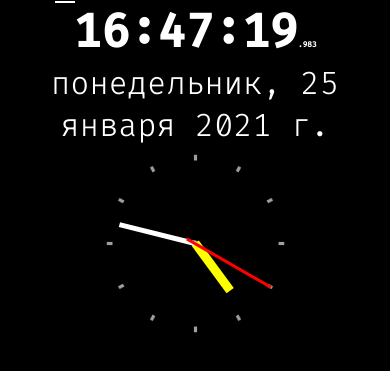
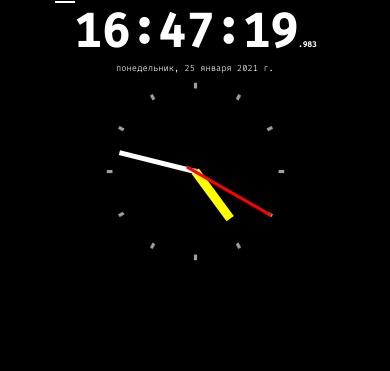
Before and after one commit to dan63047/html-js-css-clocks, a plain HTML site: page index.html in a window 390 px wide. Shown: the part 41-412 px from the top of the page. Drawn offline with Linux system fonts and the light colour scheme.

Commit message:
css for phones #2

```diff
--- a/main.css
+++ b/main.css
@@ -60,7 +60,7 @@ button{
 }
 #date{
   margin: 0;
-  font-size: 2em;
+  font-size: 2.25vw;
   font-weight: 300;
   justify-content: center;
   display: flex;
```
